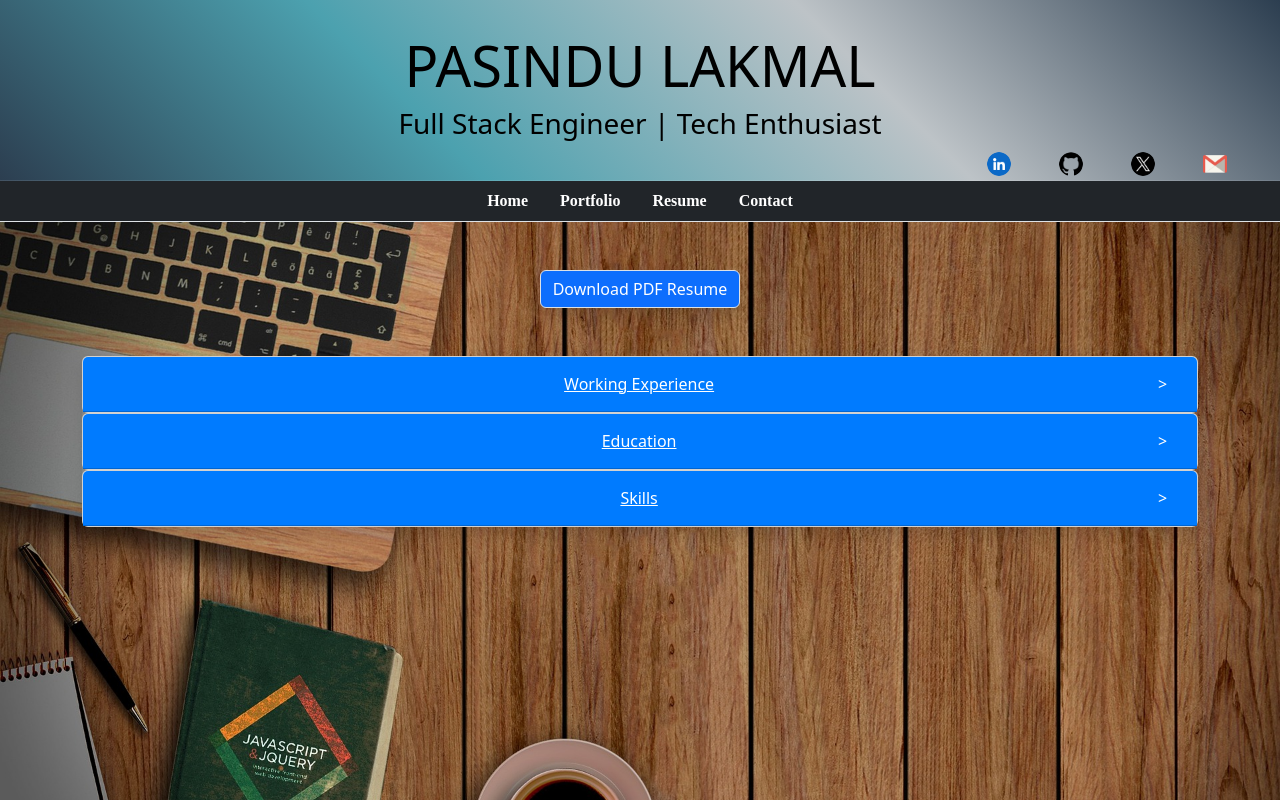
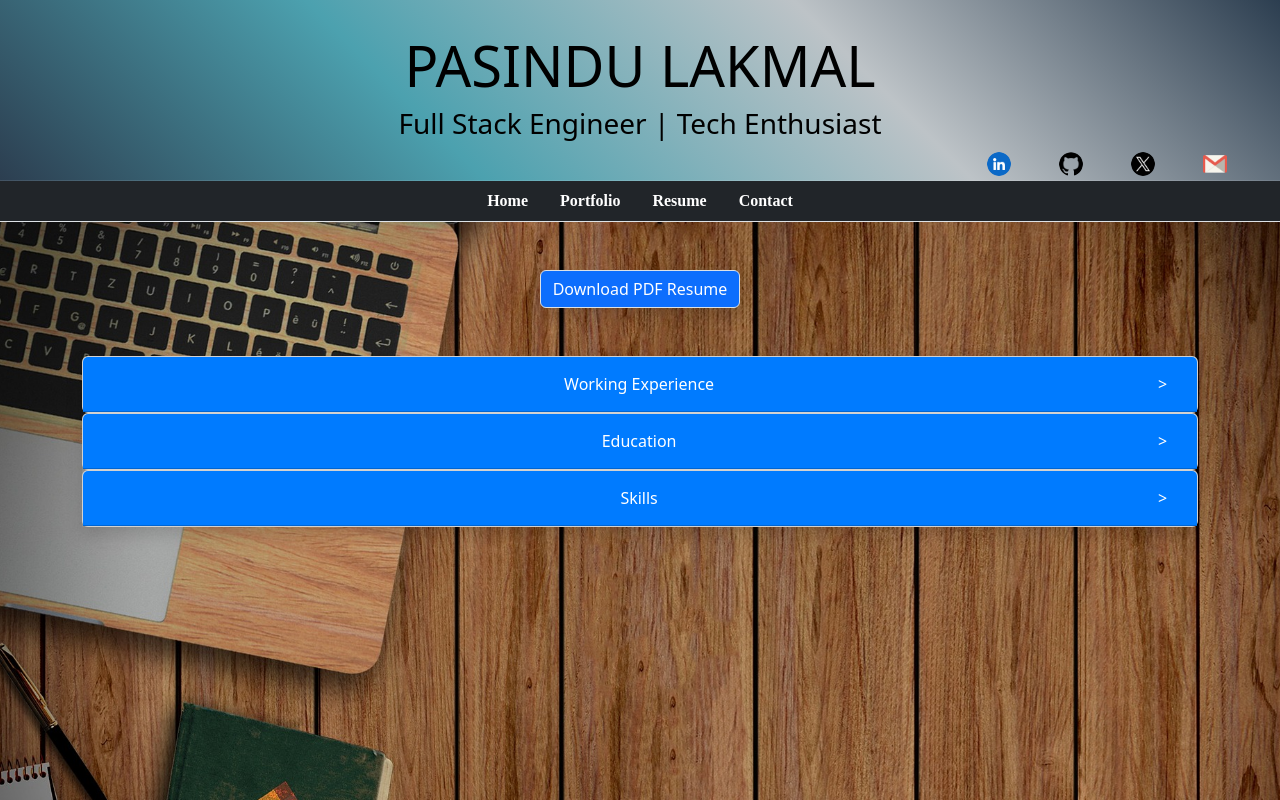
Before and after one commit to lakmalnanayakkara/portfolio, an Angular app in the folder PortfolioApplication/: page /resume in a window 1280 px wide. Shown: the top 800 px of the page. Built offline with nearby package versions, Linux system fonts and the light colour scheme.

Commit message:
fix: home resume comps bugs

```diff
--- a/PortfolioApplication/src/app/contact/contact.component.html
+++ b/PortfolioApplication/src/app/contact/contact.component.html
@@ -3,7 +3,9 @@
     <h1>Contact</h1>
     <p>
       I can be reached at the following email :
-      <a class="text-dark fw-bold" href="mailto:pasindu98nanayakkara@gmail.com"
+      <a
+        class="text-black fw-bold text-decoration-none"
+        href="mailto:pasindu98nanayakkara@gmail.com"
         >pasindu98nanayakkara&#64;gmail.com</a
       >
     </p>
--- a/PortfolioApplication/src/app/home/home.component.html
+++ b/PortfolioApplication/src/app/home/home.component.html
@@ -2,7 +2,10 @@
   <div>
     <div class="container">
       <div class="row">
-        <div class="col-lg shadow border mt-4 m-1 bg-white">
+        <div
+          class="col-lg shadow border mt-4 mb-4 bg-white"
+          style="border-radius: 40px 0px"
+        >
           <div class="text-center">
             <h2>About Me</h2>
             <img
@@ -28,7 +31,10 @@
             </p>
           </div>
         </div>
-        <div class="col-lg shadow border mt-4 m-1 bg-white">
+        <div
+          class="col-lg shadow border mt-4 mb-4 m-lg-4 bg-white"
+          style="border-radius: 40px 0px"
+        >
           <div class="text-center">
             <h2>Featured Projects</h2>
             <h4>{{ project.name }}</h4>
--- a/PortfolioApplication/src/app/resume/resume.component.css
+++ b/PortfolioApplication/src/app/resume/resume.component.css
@@ -11,5 +11,5 @@ accordion-group::ng-deep .card-header {
   background-size: cover;
   background-position: center;
   background-repeat: no-repeat;
-  min-height: 75vh;
+  min-height: 100vh;
 }
--- a/PortfolioApplication/src/app/resume/resume.component.html
+++ b/PortfolioApplication/src/app/resume/resume.component.html
@@ -15,7 +15,9 @@
               accordion-heading
             >
               <div style="visibility: hidden">></div>
-              <div class="btn-link">Working Experience</div>
+              <div class="btn-link text-decoration-none mb">
+                Working Experience
+              </div>
               <div style="width: 10.95px">
                 <div style="color: white" *ngIf="!isWorkExperienceOpen">></div>
                 <div style="color: white" *ngIf="isWorkExperienceOpen">V</div>
@@ -45,7 +47,7 @@
               accordion-heading
             >
               <div style="visibility: hidden">></div>
-              <div class="btn-link">Education</div>
+              <div class="btn-link text-decoration-none">Education</div>
               <div style="width: 10.95px">
                 <div style="color: white" *ngIf="!isEducationOpen">></div>
                 <div style="color: white" *ngIf="isEducationOpen">V</div>
@@ -86,7 +88,7 @@
               accordion-heading
             >
               <div style="visibility: hidden">></div>
-              <div class="btn-link">Skills</div>
+              <div class="btn-link text-decoration-none">Skills</div>
               <div style="width: 10.95px">
                 <div style="color: white" *ngIf="!isSkillsOpen">></div>
                 <div style="color: white" *ngIf="isSkillsOpen">V</div>
@@ -104,7 +106,7 @@
                 </ul>
               </div>
               <div class="col-6">
-                <h2>Programming Frameworks:</h2>
+                <h2>Full Stack Development:</h2>
                 <ul>
                   <li>SpringBoot</li>
                   <li>ReactJS</li>
```
